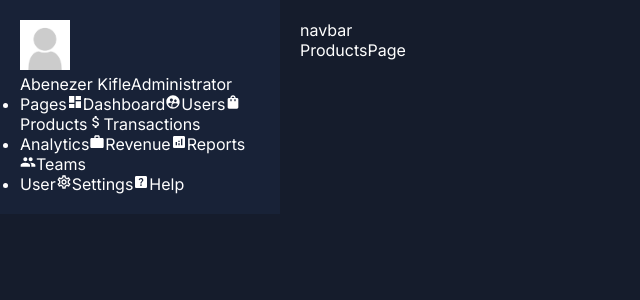
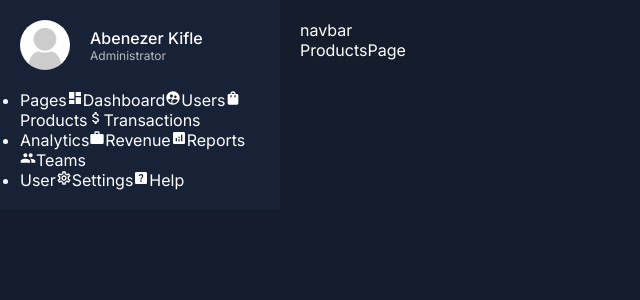
Before and after one commit to abenooo/NextJs_14_AdminDashboard, a Next.js app: page /dashboard/products in a window 1280 px wide. Shown: the top 300 px of the page, without its empty margins (0-640 px from the left). Built offline with nearby package versions, Linux system fonts and the light colour scheme.

Commit message:
Style user profile

```diff
--- a/app/ui/dashboard/sidebar/sidebar.module.css
+++ b/app/ui/dashboard/sidebar/sidebar.module.css
@@ -0,0 +1,26 @@
+.container{
+position: sticky;
+top: 40px;
+}
+
+.user{
+    display: flex;
+    align-items: center;
+    gap: 20px;
+    margin-bottom: 20px;
+}
+.userImage{
+    border-radius: 50%;
+    object-fit: cover;
+}
+.userDetails{
+  display: flex;
+  flex-direction: column;
+}
+.userName{
+    font-weight: 500;
+}
+.userTitle{
+    font-size: 12px;
+    color: var(--textSoft);
+}
```
